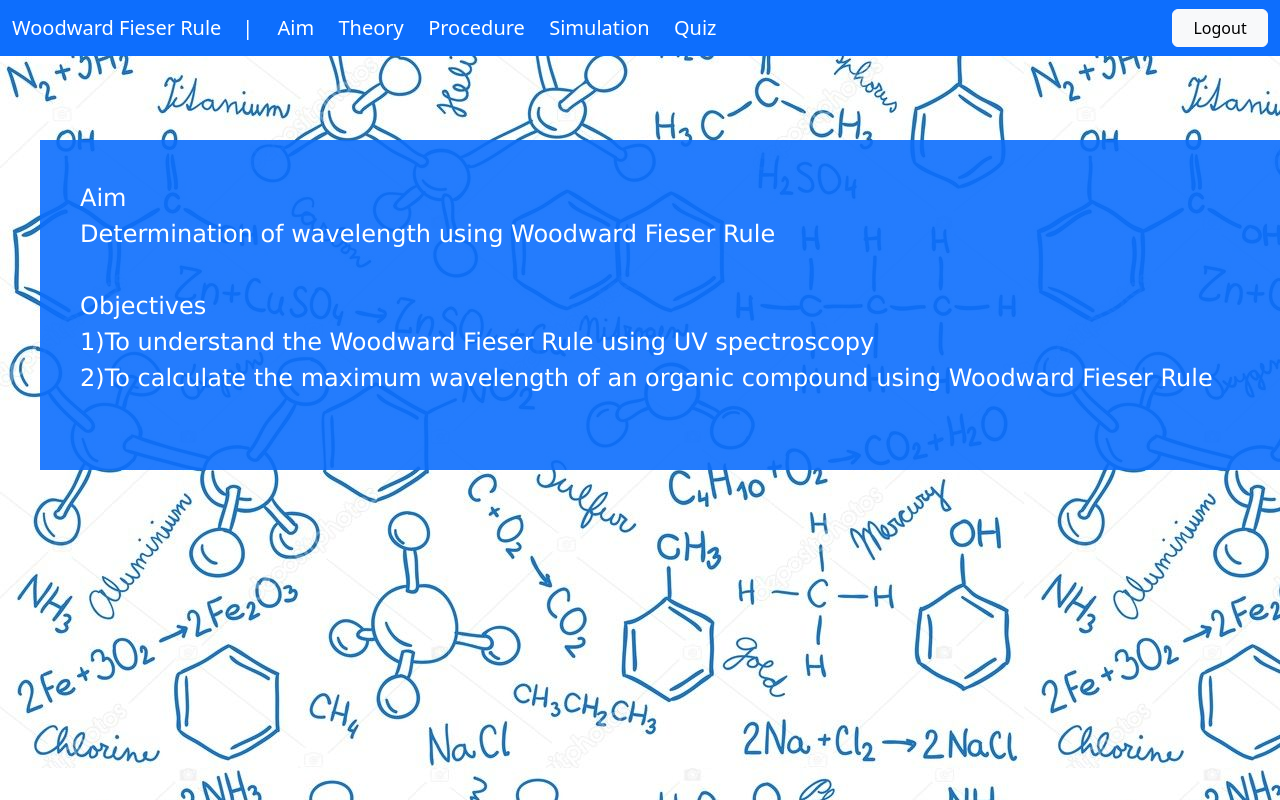
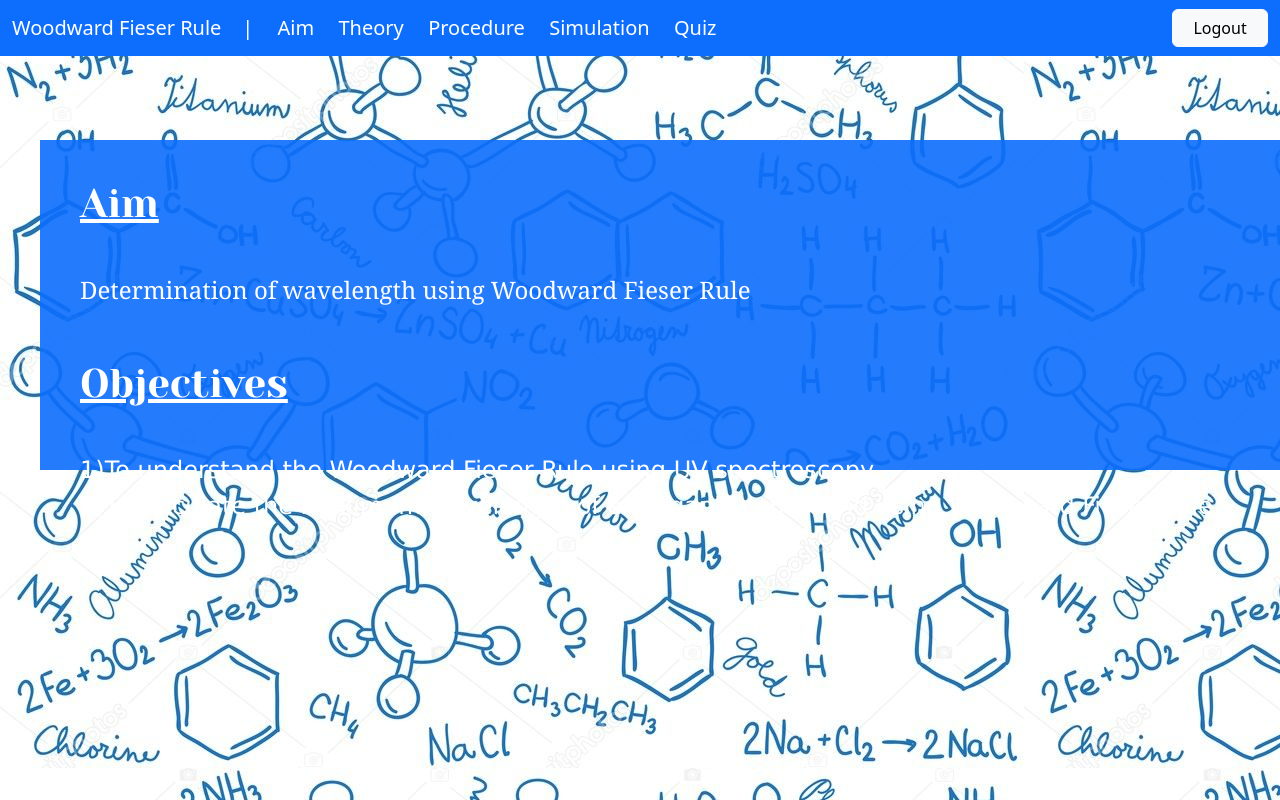
Before and after one commit to arunimabarik75/Woodward-Fieser-Simulation, a React (Create React App) app in the folder woodward-fieser/: page /aim in a window 1280 px wide. Shown: the top 800 px of the page. Built offline with nearby package versions, Linux system fonts and the light colour scheme; a web font is replaced by a local one.

Commit message:
Update Aim.js

```diff
--- a/woodward-fieser/src/pages/Aim.js
+++ b/woodward-fieser/src/pages/Aim.js
@@ -9,12 +9,15 @@ export default function Aim() {
         <Navigation />
       </div>
       <div className='content'>
-        <p>Aim
+      <h5 className='contentHeading'>Aim</h5>
+        <p className='contentText'>
           <br />
           Determination of wavelength using Woodward Fieser Rule
           <br />
           <br />
-          Objectives
+        </p>
+        <h5 className='contentHeading'>Objectives</h5>
+        <p>
           <br />
           1)To understand the Woodward Fieser Rule using UV spectroscopy
           <br />
```
